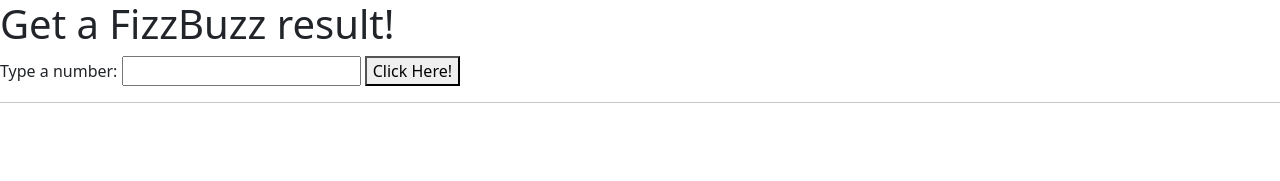
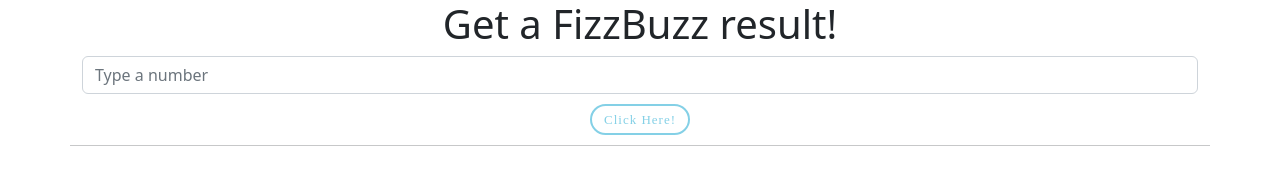
Before and after one commit to syafrizalry/progate.github.io, a plain HTML site: page project_js/lat1/index.html in a window 1280 px wide. Drawn offline with nearby package versions, Linux system fonts and the light colour scheme.

Commit message:
Update index.html

```diff
--- a/project_js/lat1/index.html
+++ b/project_js/lat1/index.html
@@ -1,16 +1,48 @@
 <!DOCTYPE html>
 <html>
     <head>
+        <!-- CSS only -->
         <link href="https://cdn.jsdelivr.net/npm/bootstrap@5.2.3/dist/css/bootstrap.min.css" rel="stylesheet" integrity="sha384-rbsA2VBKQhggwzxH7pPCaAqO46MgnOM80zW1RWuH61DGLwZJEdK2Kadq2F9CUG65" crossorigin="anonymous">
 
+        <style type="text/css">
+            span {
+                /* margin: 10px 10px; */
+                margin: 10px auto;
+                display: table;
+            }
+            .btn {
+                margin-left: 10px;
+                margin-right: 10px;
+            }
+            .btn-info {
+                font-family: Raleway-SemiBold;
+                font-size: 13px;
+                color: rgba(91, 192, 222, 0.75);
+                letter-spacing: 1px;
+                line-height: 15px;
+                border: 2px solid rgba(91, 192, 222, 0.75);
+                border-radius: 20px;
+                background: transparent;
+                transition: all 0.3s ease 0s;
+            }
+
+            .btn-info:hover {
+                color: #FFF;
+                background: rgba(91, 192, 222, 0.75);
+                border: 2px solid rgba(91, 192, 222, 0.75);
+            }
+        </style>
     </head>
     <body>
-        <h1>Get a FizzBuzz result!</h1>
-        <label for="number">Type a number: </label>
-        <input type="text" id="inputText">
-        <button onclick="btnResultClick()">Click Here!</button>
-        <hr>
-        <p id="hasil"></p>
+        <div class="container text-center">
+            <div class="row">
+                <h1>Get a FizzBuzz result!</h1>
+                <span ><input class="form-control form-rounded" type="text" id="inputText" placeholder="Type a number" ></span>
+                <span ><button type="button" class="btn btn-info" onclick="btnResultClick()" >Click Here!</button></span>
+                <hr>
+                <p id="hasil"></p>
+            </div>
+        </div>
 
         <script>
 
```
